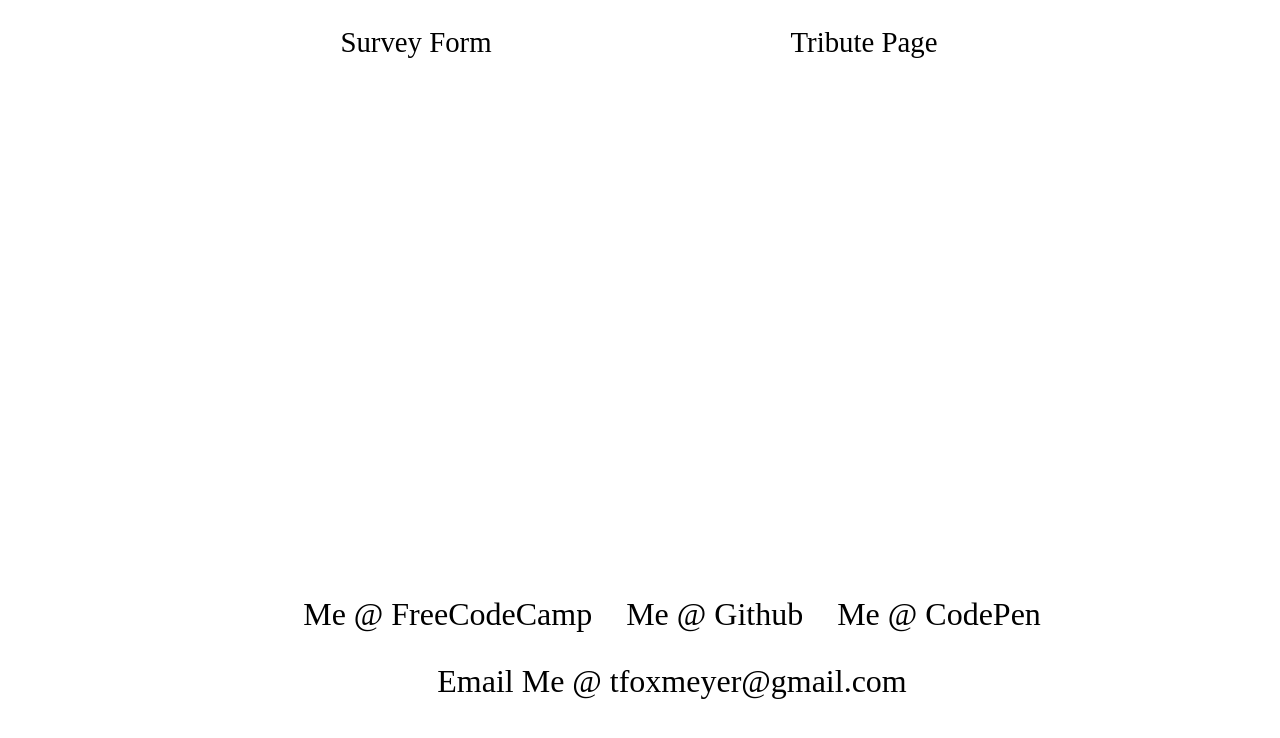
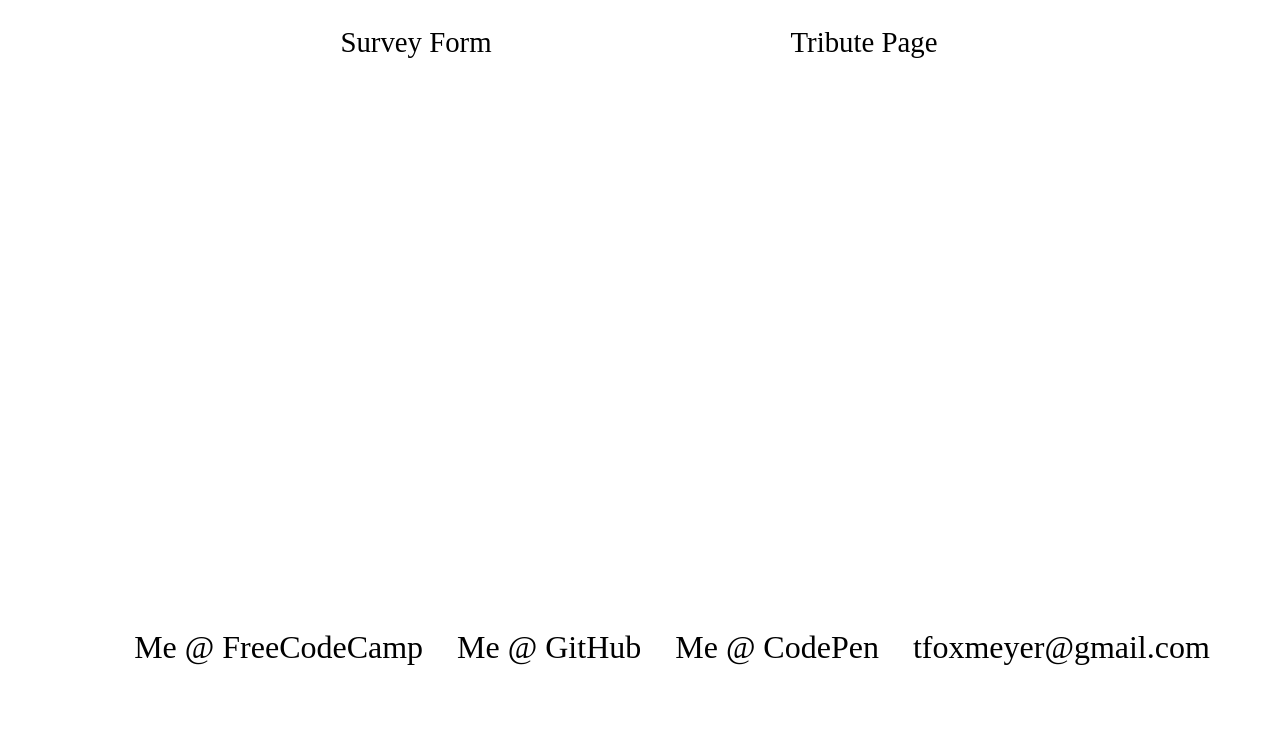
Before and after one commit to mitreyem7/mitreyem7.github.io, a plain HTML site: page index.html in a window 1280 px wide. Shown: the part 1852-2590 px from the top of the page. Drawn offline with Linux system fonts and the light colour scheme.

Commit message:
Update index.html

```diff
--- a/index.html
+++ b/index.html
@@ -91,9 +91,9 @@
 <section id="contact" class="contact-section">
   <div>
     <a href="https://www.freecodecamp.org/mitreyem" class="contact-details">Me @ FreeCodeCamp</a>
-    <a href="https://github.com/mitreyem7" id="profile-link" class="contact-details" target="_blank">Me @ Github</a>
+    <a href="https://github.com/mitreyem7" id="profile-link" class="contact-details" target="_blank">Me @ GitHub</a>
     <a href="https://codepen.io/mitreyem" class="contact-details">Me @ CodePen</a>
-    <a href="mailto:tfoxmeyer@gmail.com" class="contact-details">Email Me @ tfoxmeyer@gmail.com</a>
+    <a href="mailto:tfoxmeyer@gmail.com" class="contact-details">tfoxmeyer@gmail.com</a>
   </div>
 </section>
 
```
